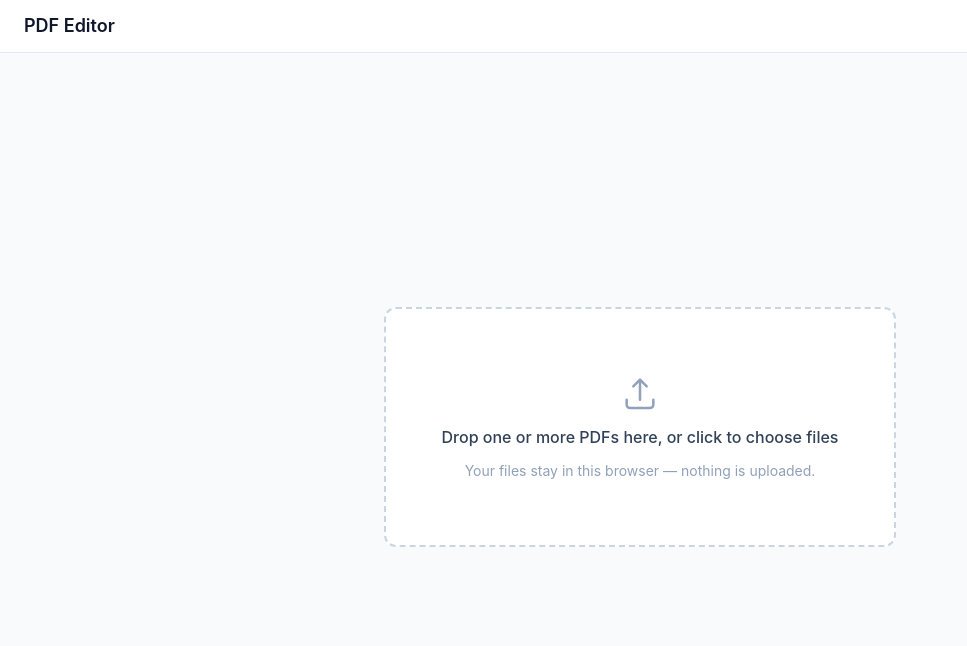
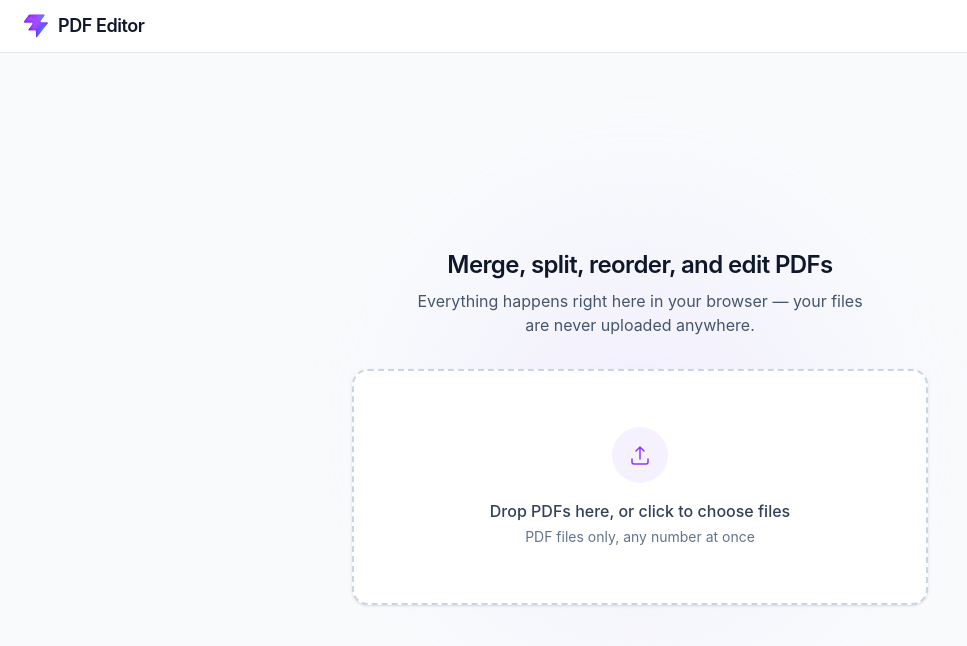
Before and after one commit to thatpratik/pdf-editor, a React (Vite) app: page / in a window 1280 px wide. Shown: the top 646 px of the page, without its empty margins (0-967 px from the left). Built offline with nearby package versions, Linux system fonts and the light colour scheme.

Commit message:
feat: enhance UploadDropzone and Workspace UI with improved styles and loading indicators

```diff
--- a/src/features/workspace/UploadDropzone.tsx
+++ b/src/features/workspace/UploadDropzone.tsx
@@ -30,7 +30,20 @@ export function UploadDropzone({ onFilesSelected }: UploadDropzoneProps) {
   }
 
   return (
-    <div className="flex h-full items-center justify-center p-8">
+    <div className="relative flex h-full items-center justify-center overflow-hidden p-8">
+      <div
+        aria-hidden="true"
+        className="absolute top-1/2 left-1/2 h-[36rem] w-[36rem] -translate-x-1/2 -translate-y-1/2 rounded-full bg-[radial-gradient(circle,var(--color-brand-100)_0%,transparent_70%)] opacity-60 blur-2xl"
+      />
+      <div className="relative flex min-w-0 w-full max-w-xl flex-col items-center text-center">
+        <h2 className="text-2xl font-semibold tracking-tight text-slate-900">
+          Merge, split, reorder, and edit PDFs
+        </h2>
+        <p className="mt-2 max-w-md text-base text-slate-600">
+          Everything happens right here in your browser — your files are never uploaded
+          anywhere.
+        </p>
+
         <div
           role="button"
           tabIndex={0}
@@ -42,10 +55,15 @@ export function UploadDropzone({ onFilesSelected }: UploadDropzoneProps) {
           }}
           onDragLeave={() => setIsDragActive(false)}
           onDrop={handleDrop}
-        className={`flex w-full max-w-lg cursor-pointer flex-col items-center gap-3 rounded-xl border-2 border-dashed px-10 py-16 text-center transition ${
+          className={`mt-8 flex w-full cursor-pointer flex-col items-center gap-4 rounded-2xl border-2 border-dashed px-10 py-14 transition-all duration-200 focus-visible:outline-none focus-visible:ring-2 focus-visible:ring-brand-500 focus-visible:ring-offset-2 focus-visible:ring-offset-slate-50 ${
             isDragActive
-            ? 'border-blue-400 bg-blue-50'
-            : 'border-slate-300 bg-white hover:border-slate-400 hover:bg-slate-50'
+              ? 'scale-[1.01] border-brand-400 bg-brand-50 shadow-lg shadow-brand-500/10'
+              : 'border-slate-300 bg-white shadow-sm hover:border-brand-300 hover:bg-brand-50/40 hover:shadow-md'
+          }`}
+        >
+          <div
+            className={`flex h-14 w-14 items-center justify-center rounded-full transition-colors duration-200 ${
+              isDragActive ? 'bg-brand-100' : 'bg-brand-50'
             }`}
           >
             <svg
@@ -53,7 +71,9 @@ export function UploadDropzone({ onFilesSelected }: UploadDropzoneProps) {
               fill="none"
               stroke="currentColor"
               strokeWidth={1.5}
-          className="h-10 w-10 text-slate-400"
+              className={`h-6 w-6 transition-colors duration-200 ${
+                isDragActive ? 'text-brand-600' : 'text-brand-500'
+              }`}
               aria-hidden="true"
             >
               <path
@@ -62,12 +82,13 @@ export function UploadDropzone({ onFilesSelected }: UploadDropzoneProps) {
                 d="M12 16V4m0 0 4 4m-4-4-4 4M4 16v3a2 2 0 0 0 2 2h12a2 2 0 0 0 2-2v-3"
               />
             </svg>
+          </div>
+          <div>
             <p className="text-base font-medium text-slate-700">
-          Drop one or more PDFs here, or click to choose files
+              Drop PDFs here, or click to choose files
             </p>
-        <p className="text-sm text-slate-400">
-          Your files stay in this browser — nothing is uploaded.
-        </p>
+            <p className="mt-1 text-sm text-slate-500">PDF files only, any number at once</p>
+          </div>
           <input
             ref={inputRef}
             type="file"
@@ -82,5 +103,6 @@ export function UploadDropzone({ onFilesSelected }: UploadDropzoneProps) {
           />
         </div>
       </div>
+    </div>
   )
 }
--- a/src/features/workspace/Workspace.tsx
+++ b/src/features/workspace/Workspace.tsx
@@ -232,14 +232,17 @@ function WorkspaceScreen() {
   return (
     <div className="flex h-screen flex-col bg-slate-50">
       <header className="flex shrink-0 items-center justify-between border-b border-slate-200 bg-white px-6 py-3">
-        <div>
-          <h1 className="text-lg font-semibold text-slate-900">PDF Editor</h1>
-          {pages.length > 0 && (
-            <p className="text-xs text-slate-500">
-              {sourceFiles.length} {sourceFiles.length === 1 ? 'file' : 'files'} · {pages.length}{' '}
-              {pages.length === 1 ? 'page' : 'pages'}
-            </p>
-          )}
+        <div className="flex items-center gap-2.5">
+          <img src="/favicon.svg" alt="" aria-hidden="true" className="h-6 w-6" />
+          <div>
+            <h1 className="text-lg font-semibold tracking-tight text-slate-900">PDF Editor</h1>
+            {pages.length > 0 && (
+              <p className="text-xs text-slate-500">
+                {sourceFiles.length} {sourceFiles.length === 1 ? 'file' : 'files'} ·{' '}
+                {pages.length} {pages.length === 1 ? 'page' : 'pages'}
+              </p>
+            )}
+          </div>
         </div>
         <div className="flex items-center gap-4">
           {(canUndo || canRedo) && (
@@ -367,21 +370,21 @@ function WorkspaceScreen() {
         )}
 
         {pages.length === 0 && uploadStatus === 'loading' && (
-          <div className="flex h-full items-center justify-center gap-3 text-slate-500">
+          <div className="flex h-full items-center justify-center gap-3 text-slate-600">
             <Spinner />
-            <span>Loading PDF…</span>
+            <span className="text-base font-medium">Loading PDF…</span>
           </div>
         )}
 
         {pages.length === 0 && uploadStatus === 'error' && (
           <div className="flex h-full items-center justify-center p-8">
-            <div className="max-w-md rounded-xl border border-red-200 bg-red-50 px-8 py-10 text-center">
+            <div className="max-w-md rounded-2xl border border-red-200 bg-red-50 px-8 py-10 text-center shadow-sm">
               <p className="text-base font-medium text-red-700">Couldn&apos;t open this file</p>
               <p className="mt-2 text-sm text-red-600">{uploadError}</p>
               <button
                 type="button"
                 onClick={() => setUploadStatus('idle')}
-                className="mt-6 rounded-md bg-red-600 px-4 py-2 text-sm font-medium text-white hover:bg-red-700"
+                className="mt-6 rounded-md bg-red-600 px-4 py-2 text-sm font-medium text-white hover:bg-red-700 focus-visible:outline-none focus-visible:ring-2 focus-visible:ring-red-500 focus-visible:ring-offset-2"
               >
                 Try another file
               </button>
--- a/src/index.css
+++ b/src/index.css
@@ -1 +1,12 @@
 @import 'tailwindcss';
+
+@theme {
+  --color-brand-50: #f6f1ff;
+  --color-brand-100: #ede6ff;
+  --color-brand-200: #d8c4ff;
+  --color-brand-300: #b98aff;
+  --color-brand-400: #9a5bff;
+  --color-brand-500: #863bff;
+  --color-brand-600: #7e14ff;
+  --color-brand-700: #6a0fd1;
+}
```
Lines whose indentation alone changed are shown as unchanged.
